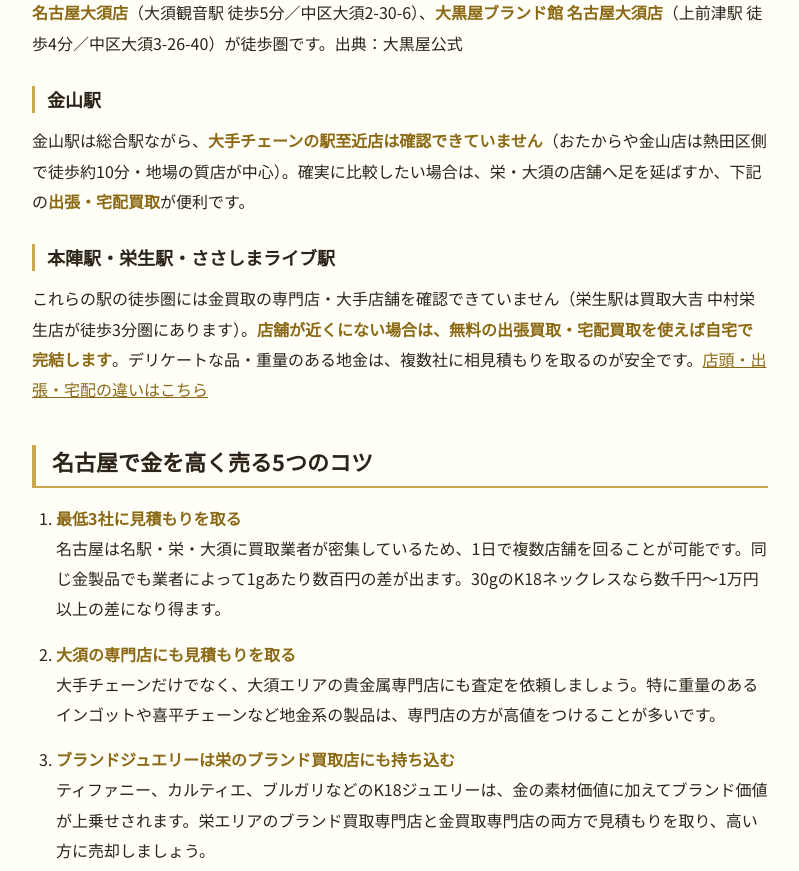
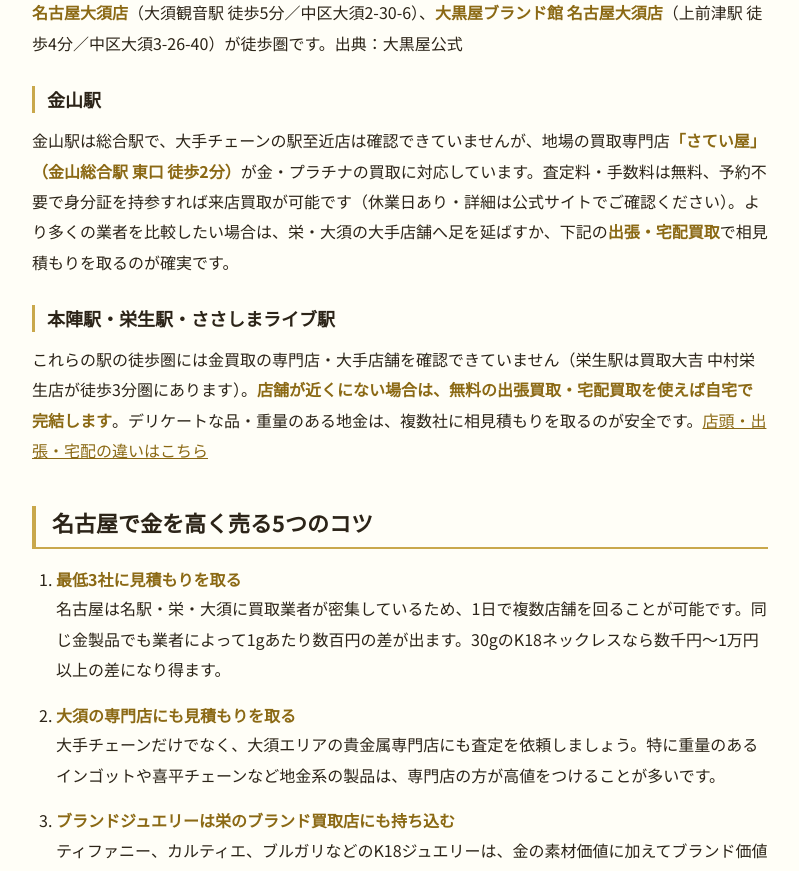
Before and after one commit to webmaster0818/kin-kaitori-biyori, a Next.js app: page /articles/nagoya-kin-kaitori in a window 1280 px wide. Shown: the part 7040-7911 px from the top of the page, without its empty margins (240-1039 px from the left). Built offline with nearby package versions, Linux system fonts and the light colour scheme; a web font is replaced by a local one.

Commit message:
gold: 金山 さてい屋 added

```diff
--- a/app/articles/nagoya-kin-kaitori/page.tsx
+++ b/app/articles/nagoya-kin-kaitori/page.tsx
@@ -240,7 +240,7 @@ export default function NagoyaKinKaitoriPage() {
         <p>下町の商店街で貴金属専門店・質屋が多く、地金は名古屋市内で最高値が出やすいエリア。<strong>なんぼや 名古屋大須店</strong>（大須観音駅 徒歩5分／中区大須2-30-6）、<strong>大黒屋ブランド館 名古屋大須店</strong>（上前津駅 徒歩4分／中区大須3-26-40）が徒歩圏です。<a href="https://kaitori.e-daikoku.com/metal/gold-nagoya/" target="_blank" rel="noopener noreferrer nofollow">出典：大黒屋公式</a></p>
 
         <h3>金山駅</h3>
-        <p>金山駅は総合駅ながら、<strong>大手チェーンの駅至近店は確認できていません</strong>（おたからや金山店は熱田区側で徒歩約10分・地場の質店が中心）。確実に比較したい場合は、栄・大須の店舗へ足を延ばすか、下記の<strong>出張・宅配買取</strong>が便利です。</p>
+        <p>金山駅は総合駅で、大手チェーンの駅至近店は確認できていませんが、地場の買取専門店<strong>「さてい屋」（金山総合駅 東口 徒歩2分）</strong>が金・プラチナの買取に対応しています。査定料・手数料は無料、予約不要で身分証を持参すれば来店買取が可能です（休業日あり・詳細は<a href="http://www.sateiya.net/" target="_blank" rel="noopener noreferrer nofollow">公式サイト</a>でご確認ください）。より多くの業者を比較したい場合は、栄・大須の大手店舗へ足を延ばすか、下記の<strong>出張・宅配買取</strong>で相見積もりを取るのが確実です。</p>
 
         <h3>本陣駅・栄生駅・ささしまライブ駅</h3>
         <p>これらの駅の徒歩圏には金買取の専門店・大手店舗を確認できていません（栄生駅は買取大吉 中村栄生店が徒歩3分圏にあります）。<strong>店舗が近くにない場合は、無料の出張買取・宅配買取を使えば自宅で完結します</strong>。デリケートな品・重量のある地金は、複数社に相見積もりを取るのが安全です。<a href="/articles/tentou-vs-takuhai/" className="text-accent-dark underline">店頭・出張・宅配の違いはこちら</a></p>
```
